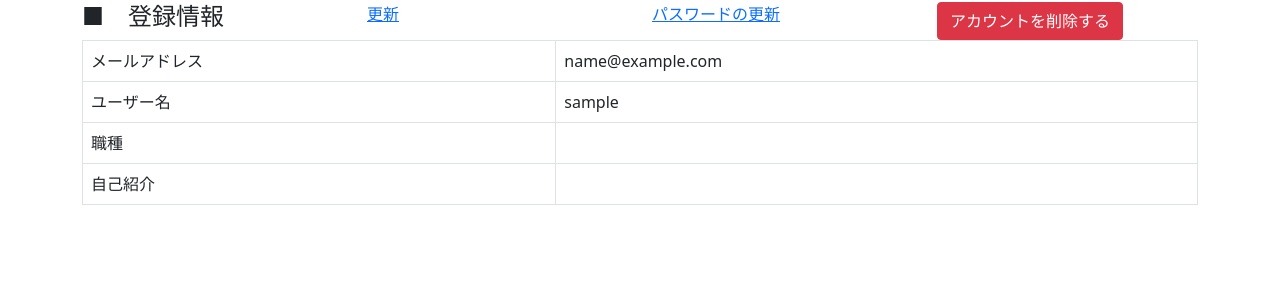
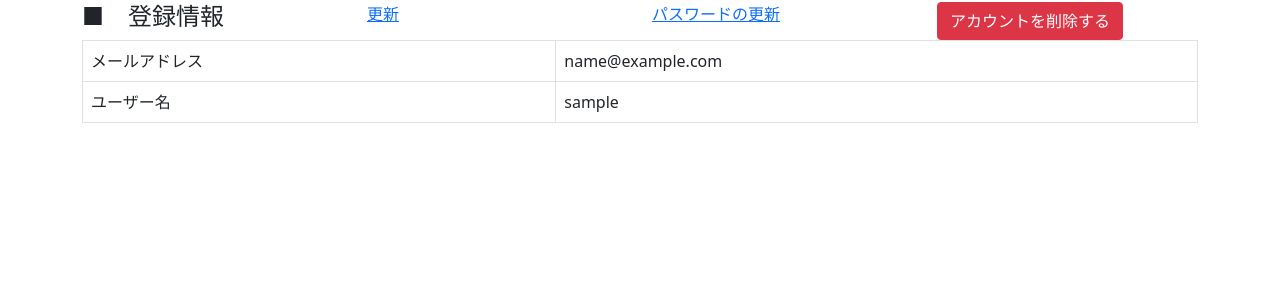
Before and after one commit to NAOHIROITO2178/Django_Web_Application, a Django app: page /account/my_page/1/ in a window 1280 px wide. Shown: the part 153-453 px from the top of the page. Run offline with Django 5.2, Linux system fonts and the light colour scheme; the visitor is signed in with stand-in values (Sample User, id 1); data comes from the database, SQL or seed files in the repository.

Commit message:
UIの修正

```diff
--- a/template/account/my_page.html
+++ b/template/account/my_page.html
@@ -24,14 +24,6 @@
         <td>ユーザー名</td>
         <td>{{ user.username }}</td>
       </tr>
-      <tr>
-        <td>職種</td>
-        <td>{{ user.job_title }}</td>
-      </tr>
-      <tr>
-        <td>自己紹介</td>
-        <td>{{ user.bio }}</td>
-      </tr>
     </tbody>
   </table>
 
```
